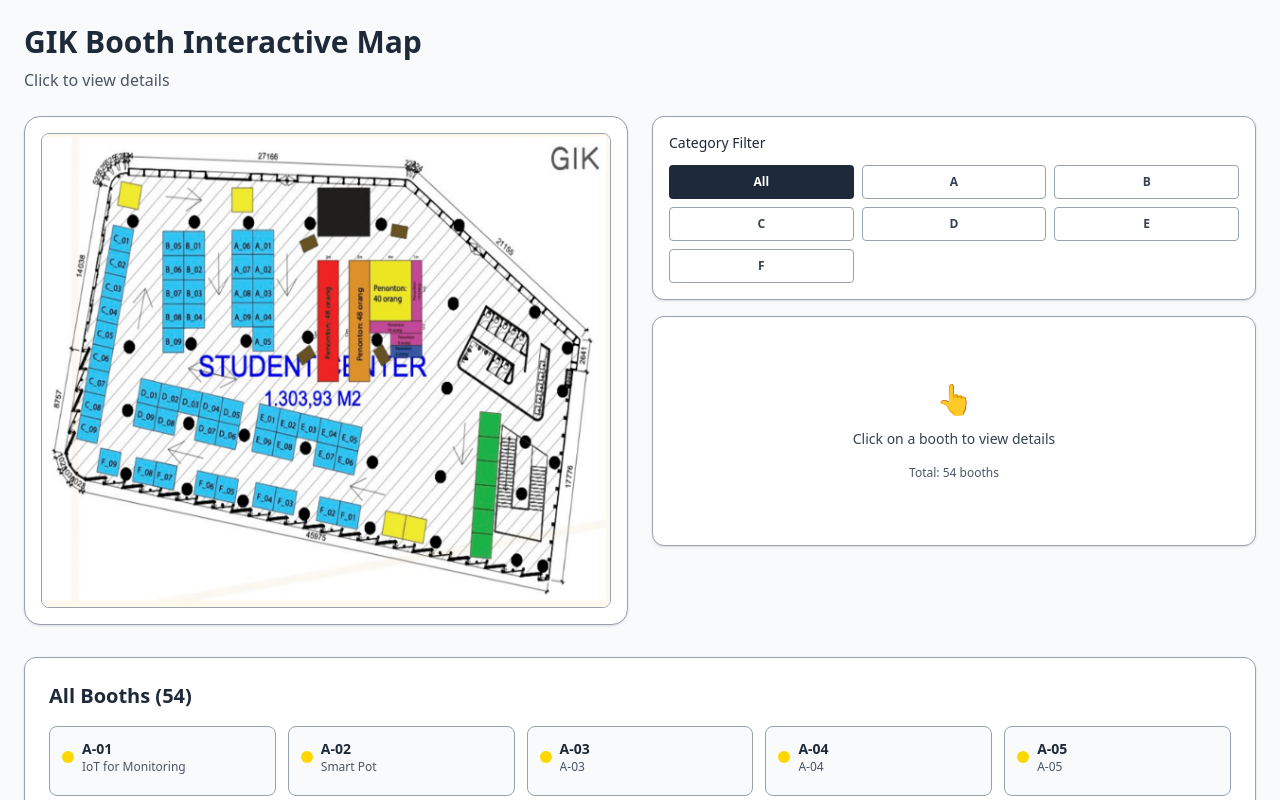
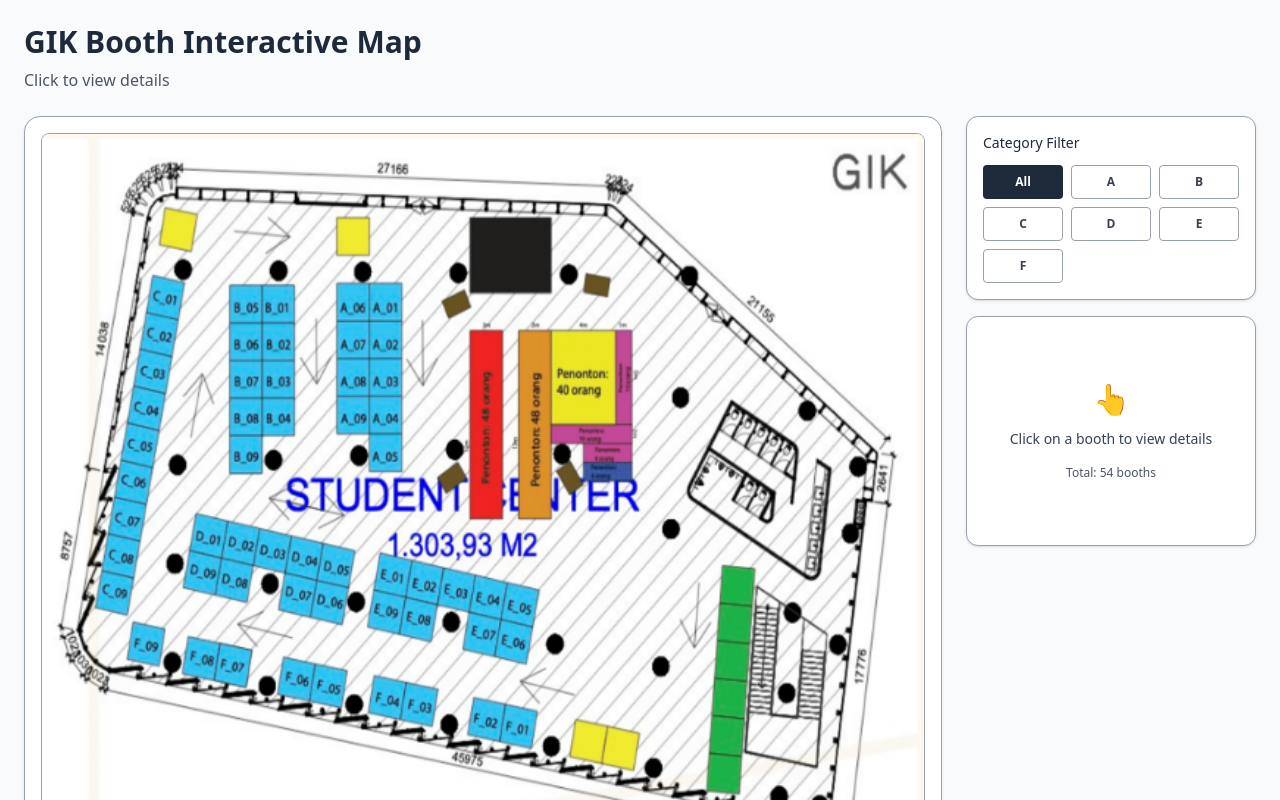
Before and after one commit to AdakHaddad/expomap, a Next.js app: page / in a window 1280 px wide. Shown: the top 800 px of the page. Built offline with nearby package versions, Linux system fonts and the light colour scheme.

Commit message:
add map bigger

```diff
--- a/app/page.tsx
+++ b/app/page.tsx
@@ -332,7 +332,7 @@
 
         <div className="grid lg:grid-cols-4 gap-4 md:gap-6">
           {/* Map */}
-          <div className="lg:col-span-2">
+          <div className="lg:col-span-3">
             <div className="bg-white border border-gray-400 rounded-2xl p-3 md:p-4 overflow-hidden shadow-sm">
               <div className="relative w-full" style={{ paddingBottom: '83.33%' }}>
                 <canvas
@@ -348,7 +348,7 @@
           </div>
 
           {/* Details Panel */}
-          <div className="lg:col-span-2">
+          <div className="lg:col-span-1">
             {/* Filters */}
             <div className="bg-white border border-gray-400 rounded-xl p-3 md:p-4 mb-4 shadow-sm">
               <label className="text-sm text-gray-800 block mb-3 font-medium">
```
